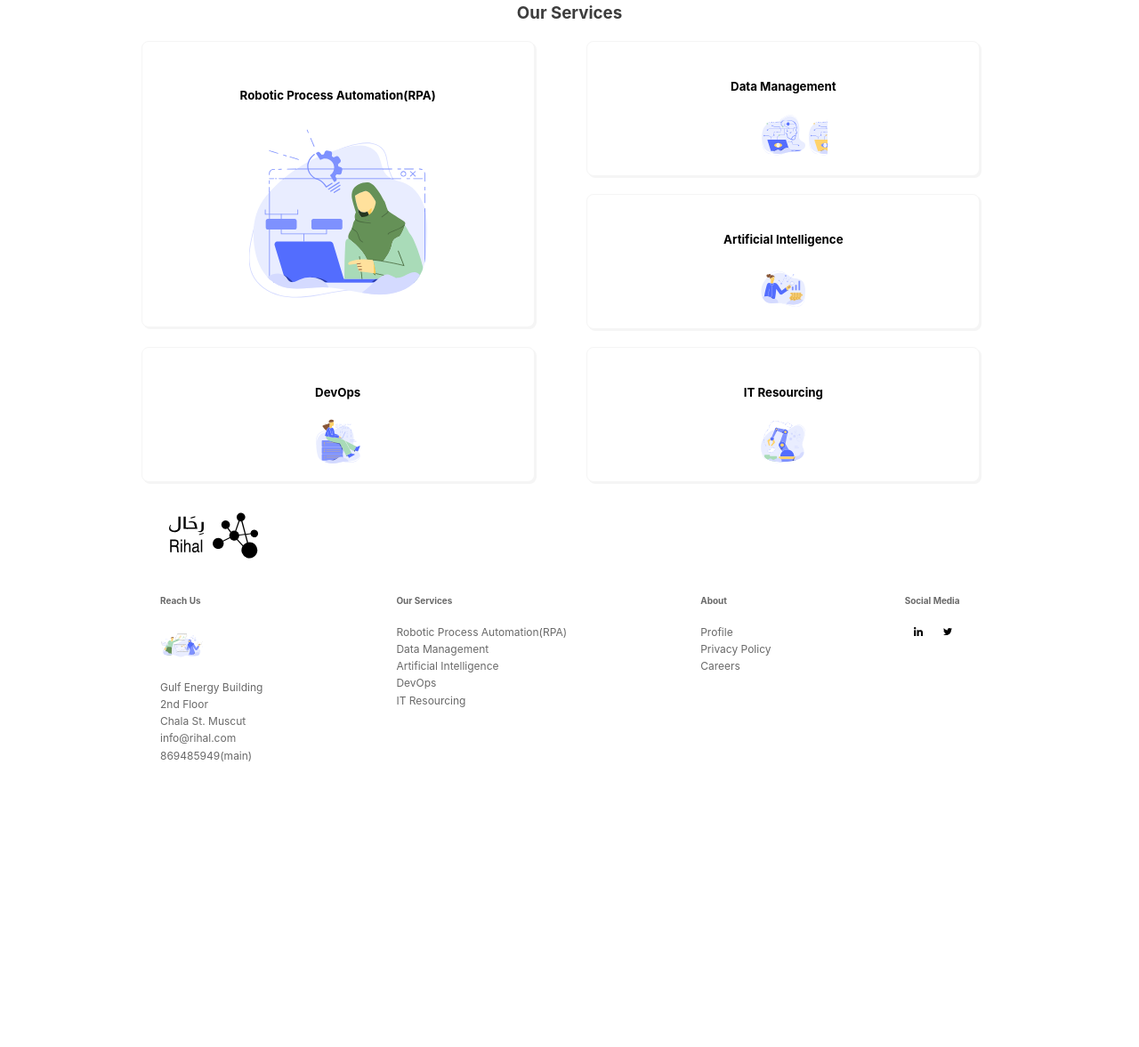
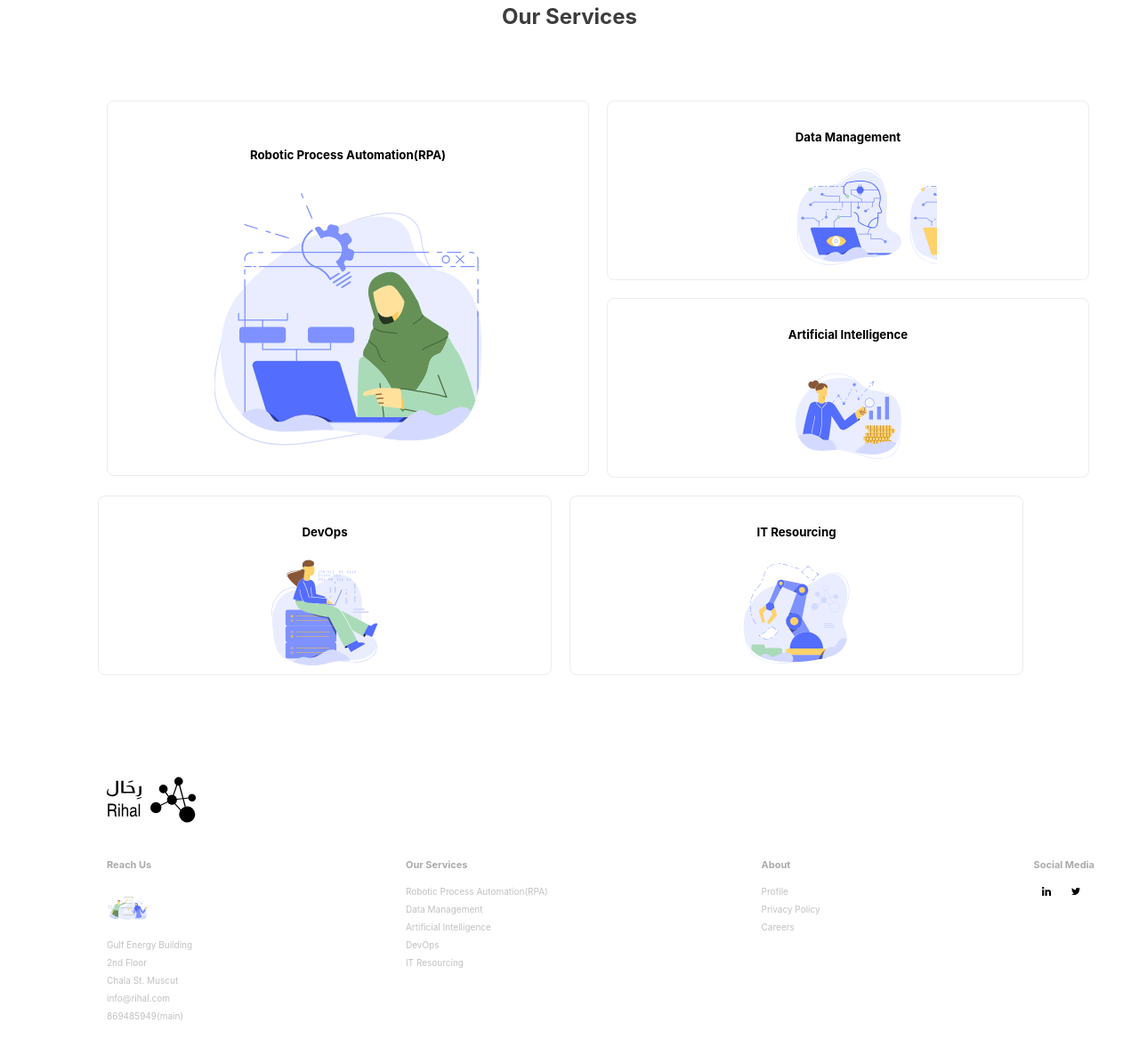
Before and after one commit to AnvithaBekal1/Assignment1, a plain HTML site: page index.html in a window 1280 px wide. Shown: the part 116-1293 px from the top of the page at 89% size. Before the commit the page ends 1007 px from the top, so only its background shows below. Drawn offline with Linux system fonts and the light colour scheme.

Commit message:
modifications

```diff
--- a/css/stylesheet.css
+++ b/css/stylesheet.css
@@ -16,8 +16,8 @@ body{
     margin-right: 60px;;
 }
 .header{
-    margin-left: 150px;
-    margin-right: 180px;
+    margin-left: 80px;
+    margin-right: 120px;
     padding:0px 20px;
     color:#aaa ;
     display:flex;
@@ -32,7 +32,7 @@ body{
     text-decoration:none;
 }
 .nav{
-    font-size: 15px;
+    font-size: 13px;
     list-style: none;
     margin:0;
     padding:0;
@@ -50,6 +50,7 @@ body{
 .heading{
     color: #3d3d3d;
     text-align: center;
+    margin-bottom: 80px;
 }
 .feature{
     display: flex;
@@ -63,13 +64,13 @@ body{
 }
 .rpa{
     border-width: thin;
-    border:1px solid #f5f5f5;
+    border:1px solid #ececec;
     background-color:#fff;
-    width:400px;
-    height:320px;
+    width:500px;
+    height:420px;
     align-content: center;
     padding: 0 20px;
-    box-shadow: 2px 2px #f5f5f5;
+    box-shadow: 2px #aaa;
     border-radius: 8px;
 
   }
@@ -77,13 +78,13 @@ body{
   .dm{
       margin: 0 20px;
       border-width: thin;
-      border:1px solid #f5f5f5;
+      border:1px solid #ececec;
       background-color:#fff;
-      width:400px;
-      height:150px;
+      width:500px;
+      height:200px;
       align-content: center;
       padding:0 20px;
-      box-shadow: 2px 2px #f5f5f5;
+      box-shadow: 2px #f5f5f5;
       border-radius: 8px;
       margin-bottom: 20px;
 
@@ -92,56 +93,57 @@ body{
   .ai{
     margin:10px 20px;
     border-width: thin;
-    border:1px solid #f5f5f5;
+    border:1px solid #ececec;
     background-color:#fff;
-    width:400px;
-    height:150px;
+    width:500px;
+    height:200px;
     align-content: center;
     padding: 0 20px;
-    box-shadow: 2px 2px #f5f5f5;
+    box-shadow: 2px #f5f5f5;
     border-radius: 8px;
   }
 
 .feature2{
     display: flex;
     justify-content:space-evenly;
-    margin-left: 100px;
-    margin-right: 140px;
+    margin-left: 90px;
+    margin-right: 130px;
 
 }
 .devops{
     margin:10px 20px;
   border-width: thin;
-  border:1px solid #f5f5f5;
+  border:1px solid #ececec;
   background-color:#fff;
-  width:400px;
-  height:150px;
+  width:500px;
+  height:200px;
   align-content: center;
   padding: 0 20px;
-  box-shadow: 2px 2px #f5f5f5;
+  box-shadow: 2px#f5f5f5;
   border-radius: 8px;
 }
 .it{
   border-width: thin;
-  border:1px solid #f5f5f5;
+  border:1px solid #ececec;
   background-color:#fff;
-  width:400px;
-  height:150px;
+  width:500px;
+  height:200px;
   align-content: center;
   padding: 0 20px;
-  box-shadow: 2px 2px #f5f5f5;
+  box-shadow: 2px #f5f5f5;
   border-radius: 8px;
   margin-top: 10px;
 }
 
 .down-logo{
-    margin-left: 150px;
-    margin-right: 180px;
+    margin-top: 80px;
+    margin-left: 80px;
+    margin-right: 200px;
     padding:0 40px;
 }
 .footer{
-    margin-left: 180px;
-    margin-right: 160px;
+    margin-left: 120px;
+    margin-right: 10px;
     display:flex;
     justify-content:space-between;
     align-content: center;
@@ -149,9 +151,13 @@ body{
 
 }
 .footer{
-    color:#696969;
-    line-height: 1.6;
-    font-size: 12px;
+    color: #c1c1c1;;
+    line-height: 1.0;
+    font-size: 10px;
+}
+.footer h5{
+    font-size:11px;
+    color:#aaa;
 }
 .socialmedia img{
        padding: 0 10px;
--- a/index.html
+++ b/index.html
@@ -1,5 +1,5 @@
-<link href="https://fonts.googleapis.com/css?family=Karla:400,700|Martel:400,700" rel="stylesheet">
-
+<link rel="preconnect" href="https://fonts.gstatic.com">
+<link href="https://fonts.googleapis.com/css2?family=Roboto&display=swap" rel="stylesheet">
 <html lang="en">
 <head>
     <meta charset="UTF-8">
@@ -9,7 +9,6 @@
     <link rel="stylesheet" href="css/stylesheet.css">
     </head>
 <body>
-    <header></header>
     <div class="header">
         <div class="logoniv">
         <img src="images/rihal_logo.svg" alt="Logo" width=100px height=100px>
@@ -24,32 +23,32 @@
         </ul>
         </div>
     <div class="heading">
-        <h3>Our Services</h3>
+        <h2>Our Services</h2>
     </div>
         <div class="feature">
             <div class="rpa" style="text-align: center;">
                 <h5>Robotic Process Automation(RPA)</h5>
-                <img src="images/Solution Software Development Final.svg" alt="" width="200px" height="200px">
+                <img src="images/Solution Software Development Final.svg" alt="" width="500px" height="300px">
             </div>
             <div class="d-flex flex-column bd-highlight mb-3">
             <div class="dm" style="text-align: center;">
                 <h5>Data Management</h5>
-                <img src="images/Artificial Intelligence Final.svg" alt="" width="100px" height="50px">
+                <img src="images/Artificial Intelligence Final.svg" alt="" width="200px" height="120px">
             </div>
             <div class="ai" style="text-align: center;">
                 <h5>Artificial Intelligence</h5>
-                <img src="images/Business Intelligence Final.svg" alt="" width="100px"height="50px">
+                <img src="images/Business Intelligence Final.svg" alt="" width="200px"height="120px">
             </div>
             </div>
         </div>
         <div class="feature2">
             <div class="devops"style="text-align: center;">
                 <h5>DevOps</h5>
-                <img src="images/Data Management Final.svg" alt="" width="50px" height="50px">
+                <img src="images/Data Management Final.svg" alt="" width="200px" height="120px">
             </div>
             <div class="it"style="text-align: center;">
                 <h5>IT Resourcing</h5>
-                <img src="images/Enterprise Process Automation Final.svg" alt="" width="50px" height="50px">
+                <img src="images/Enterprise Process Automation Final.svg" alt="" width="200px" height="120px">
             </div>
         </div>
     <div class="down-logo">
@@ -59,15 +58,25 @@
         <div class="reachus">
             <h5>Reach Us</h5>
             <img src="images/Main Image 1 Final.svg" alt="" width="50px" height="50px">
-            <p>Gulf Energy Building <br>2nd Floor <br>Chala St. Muscut <br>info@rihal.com <br>869485949(main)</p>
+            <p>Gulf Energy Building</p>
+            <p>2nd Floor</p>
+            <p>Chala St. Muscut </p>
+            <p>info@rihal.com </p>
+            <p>869485949(main)</p>
         </div>
         <div class="services">
             <h5>Our Services</h5>
-            <p>Robotic Process Automation(RPA) <br>Data Management <br>Artificial Intelligence <br>DevOps <br>IT Resourcing</p>
+            <p>Robotic Process Automation(RPA)</p>
+            <p>Data Management</p>
+            <p> Artificial Intelligence</p>
+            <p>DevOps</p>
+            <p>IT Resourcing</p>
         </div>
         <div class="about">
             <h5>About</h5>
-            <p>Profile <br>Privacy Policy <br>Careers</p>
+            <p>Profile</p>
+            <p>Privacy Policy </p>
+            <p> Careers</p>
         </div>
         <div class="socialmedia">
             <h5>Social Media</h5>
```
